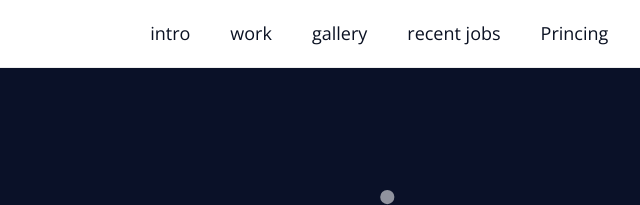
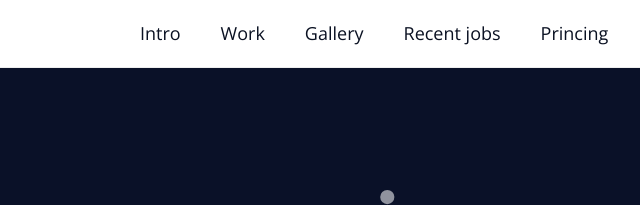
Before and after one commit to MarceloCardoso98/Landing-Page, a plain HTML site: page index.html in a window 1280 px wide. Shown: the top 205 px of the page, 477-1117 px from the left. Drawn offline with nearby package versions, Linux system fonts and the light colour scheme.

Commit message:
third commit

```diff
--- a/index.html
+++ b/index.html
@@ -21,10 +21,10 @@
             </h1>
             <nav>
                 <ul>
-                    <li> <a href="#intro">intro</a></li>
-                    <li> <a href="#work-grid">work</a></li>
-                    <li> <a href="#gallery">gallery</a></li>
-                    <li> <a href="#recent-jobs">recent jobs</a></li>
+                    <li> <a href="#intro">Intro</a></li>
+                    <li> <a href="#work-grid">Work</a></li>
+                    <li> <a href="#gallery">Gallery</a></li>
+                    <li> <a href="#recent-jobs">Recent jobs</a></li>
                     <li> <a href="#Pricing">Princing</a></li>
                     <li> <a href="#Contact">Contact</a></li>
                 </ul>
@@ -249,7 +249,7 @@
     </section>
 
     <footer id="footer" class="white-bg footer">
-        <p> <a rel="nofollow" target="_blank" href="#"> Feito com <span class="heart"> ❤ </span> por Marcelo
+        <p> <a rel="nofollow" target="_blank" href="https://github.com/MarceloCardoso98"> Feito com <span class="heart"> ❤ </span> por Marcelo
                 Guimarães </a></p>
     </footer>
 
```
